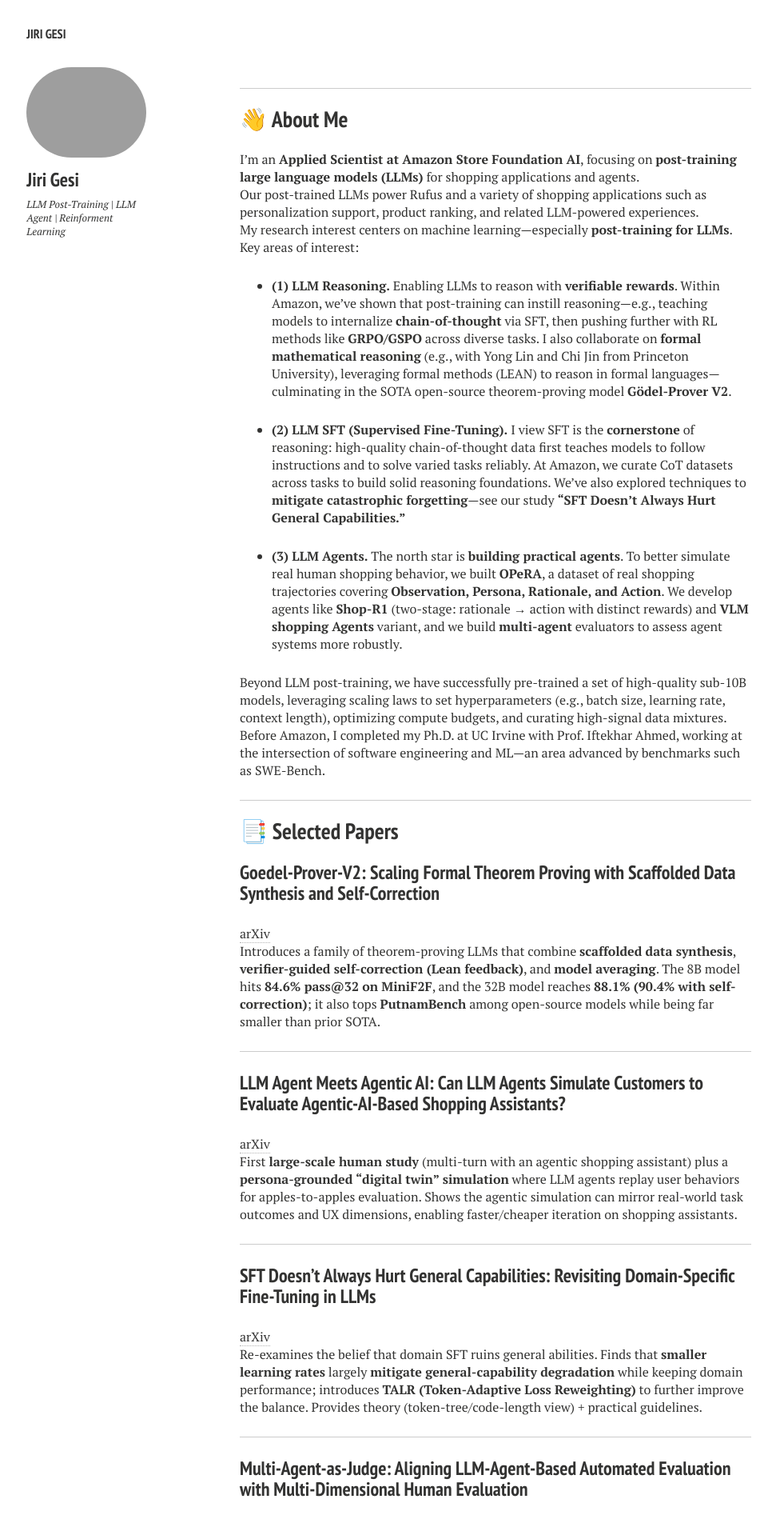
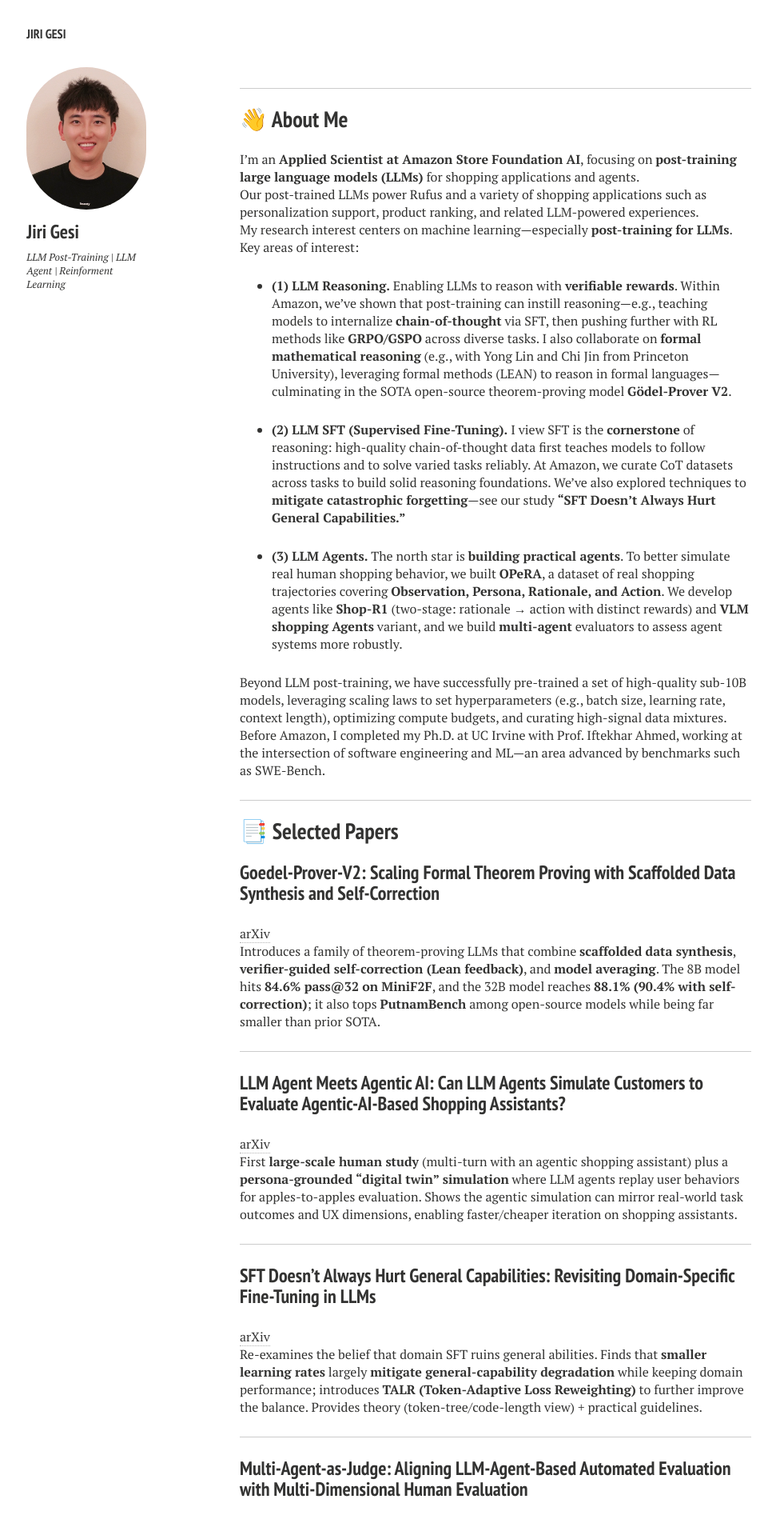
Before and after one commit to Jirigesi/Jirigesi.github.io, a Jekyll site: the page built from index.md, in a window 1280 px wide. Shown: the top 1904 px of the page at 80% size, without its empty margins (20-991 px from the left). Built offline with Jekyll 4.4.1, drawn with Linux system fonts in a browser that asks for light colours; nearby versions of some CDN libraries; comment, search, counter and statistics services are not loaded.

Commit message:
Update _config.yml

```diff
--- a/_config.yml
+++ b/_config.yml
@@ -7,7 +7,7 @@ disqus_shortname: jirigesi
 # Owner/Author Information
 owner:
   name:           Jiri Gesi
-  avatar:         jirigesi2.png
+  avatar:         jirigesi.png
   bio:            LLM Post-Training | LLM Agent | Reinforment Learning
   # google_scholar: https://scholar.google.com/citations?user=pZTCjMsAAAAJ
 
```
